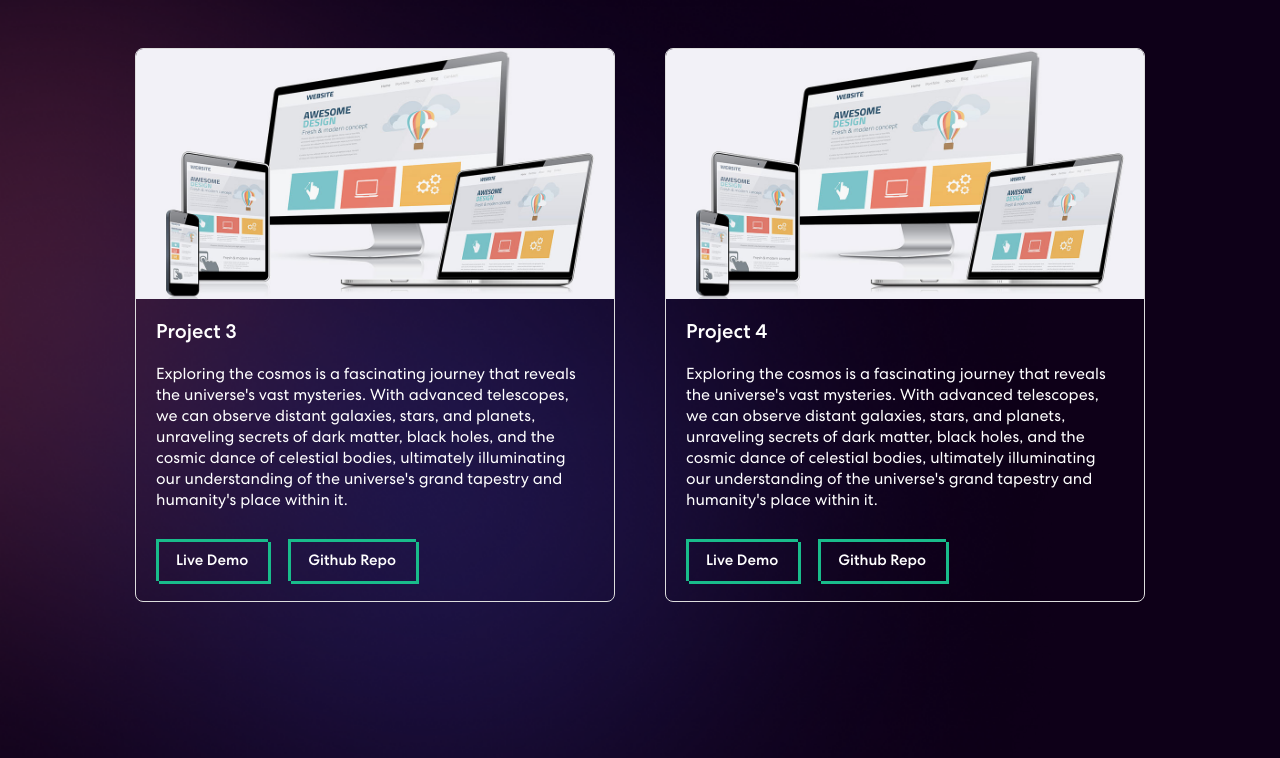
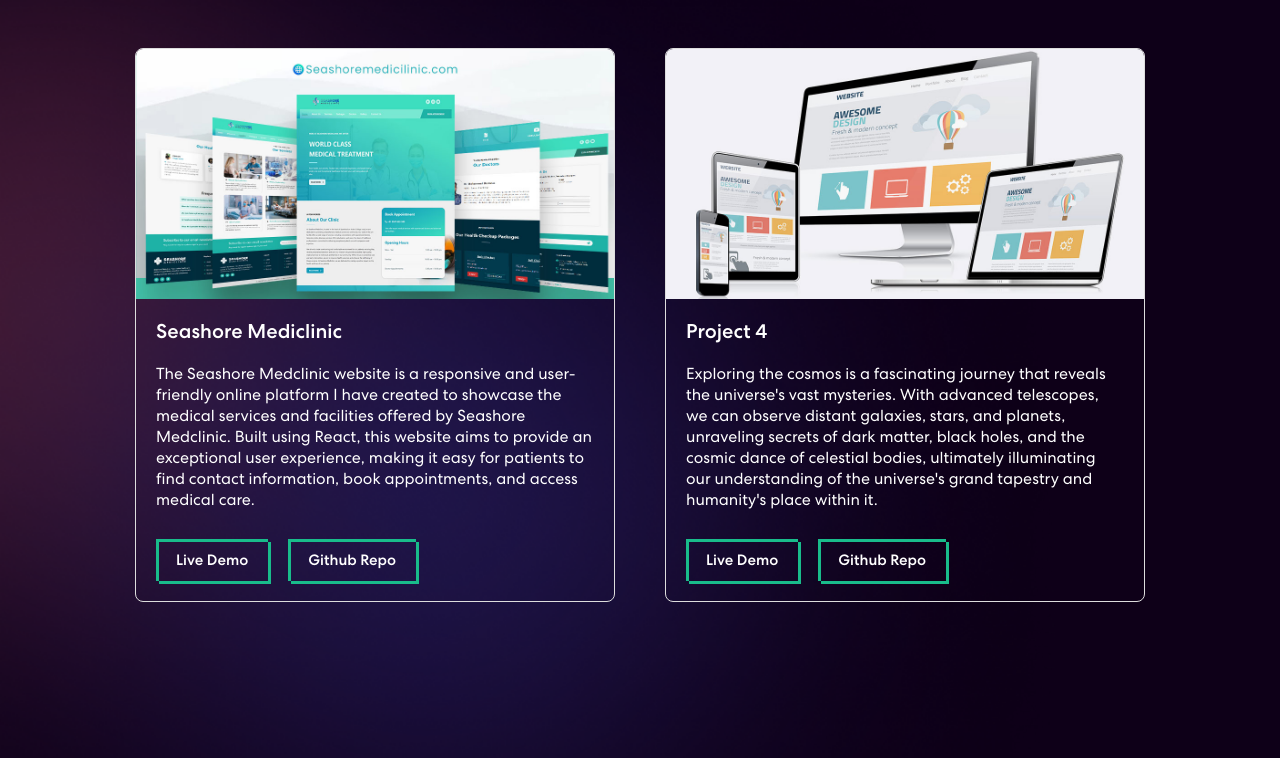
Before and after one commit to thajucp123/personal-portfolio, a React (Vite) app: page / in a window 1280 px wide. Shown: the part 3006-3764 px from the top of the page. Built offline with nearby package versions, Linux system fonts and the light colour scheme.

Commit message:
added seashore medicilic project in projects

```diff
--- a/src/components/NavBar.jsx
+++ b/src/components/NavBar.jsx
@@ -22,17 +22,16 @@ function NavBar() {
           setScrolled(false);
         }
 
-        // Your existing handleScroll logic
           const sections = document.querySelectorAll('section');
           const top = window.scrollY + 100; // Add 100 to account for navbar height
 
           sections.forEach((section) => {
             if (section.offsetTop <= top && section.offsetTop + section.offsetHeight > top) {
-            const id = section.id; // Get the ID of the section element
+              const id = section.id;
               setActiveLink(id);
             }
           });
-      };
+        }
 
         window.addEventListener('scroll', onScroll);
 
@@ -46,7 +45,7 @@ function NavBar() {
               setActiveLink('skills');
               break;
             case '#projects':
-            setActiveLink('#projects');
+              setActiveLink('projects');
               break;
             case '#experience':
                 setActiveLink('experience');
@@ -56,11 +55,13 @@ function NavBar() {
           }
         };
 
+        window.addEventListener('hashchange', handleHashChange);
+
       return () => {
         window.removeEventListener('scroll', onScroll);
         window.removeEventListener('hashchange', handleHashChange);
       }
-    }, []);
+    }, [activeLink]);
 
     return (
         <Navbar expand="lg" className={scrolled ? "scrolled" : ""}>
@@ -95,7 +96,7 @@ function NavBar() {
               Skills
               </motion.span>
               </Nav.Link>
-            <Nav.Link href="#projects" className={activeLink == 'projects'? "active navbar-link" : "navbar-link"} onClick={()=>setActiveLink('')}>
+            <Nav.Link href="#projects" className={activeLink == 'projects'? "active navbar-link" : "navbar-link"}>
             <motion.span
             initial={{ opacity: 0 }}
             whileInView={{ opacity: 1 }}
--- a/src/components/Projects.jsx
+++ b/src/components/Projects.jsx
@@ -1,5 +1,6 @@
 import { motion } from 'framer-motion';
 import pic from "../assets/img/projects/project-placeholder.jpg";
+import seashore from "../assets/img/projects/seashore.jpg";
 import  bgleft from "../assets/img/color-sharp.png";
 import Card from 'react-bootstrap/Card';
 
@@ -22,11 +23,11 @@ data, local bus timings, a complete blood bank database, and much more..`,
     github: '#'
   },
   {
-    title: 'Project 3',
-    description: `Exploring the cosmos is a fascinating journey that reveals the universe's vast mysteries. With advanced telescopes, we can observe distant galaxies, stars, and planets, unraveling secrets of dark matter, black holes, and the cosmic dance of celestial bodies, ultimately illuminating our understanding of the universe's grand tapestry and humanity's place within it.`,
-    image: pic,
+    title: 'Seashore Mediclinic',
+    description: `The Seashore Medclinic website is a responsive and user-friendly online platform I have created to showcase the medical services and facilities offered by Seashore Medclinic. Built using React, this website aims to provide an exceptional user experience, making it easy for patients to find contact information, book appointments, and access medical care.`,
+    image: seashore,
     live: '#',
-    github: '#'
+    github: 'https://github.com/thajucp123/seashore-mediclinic'
   },
   {
     title: 'Project 4',
@@ -59,14 +60,14 @@ const Projects = () => {
         initial={{ opacity: 0, y: 160 }}
         whileInView={{ opacity: 1, y: 0 }}
         transition={{ duration: 0.2, ease: 'backInOut' , type: 'spring' }}>
-              <Card.Img variant="top" src={project.image} />
+              <Card.Img variant="top" src={project.image}/>
               <Card.Body className='card-content'>
                 <Card.Title className='project-title'>{project.title}</Card.Title>
                 <Card.Text className='project-para'>
                 {project.description}
                 </Card.Text>
                 <button className='project-button'><span>Live Demo</span></button>
-                <button className='project-button'><span>Github Repo</span></button>
+                <button className='project-button'><a href={project.github} className='no-style-a'><span>Github Repo</span></a></button>
               </Card.Body>
             </motion.Card>
 
```
Also changed, not shown: src/assets/img/projects/seashore.jpg (added). Lines whose indentation alone changed are shown as unchanged.
